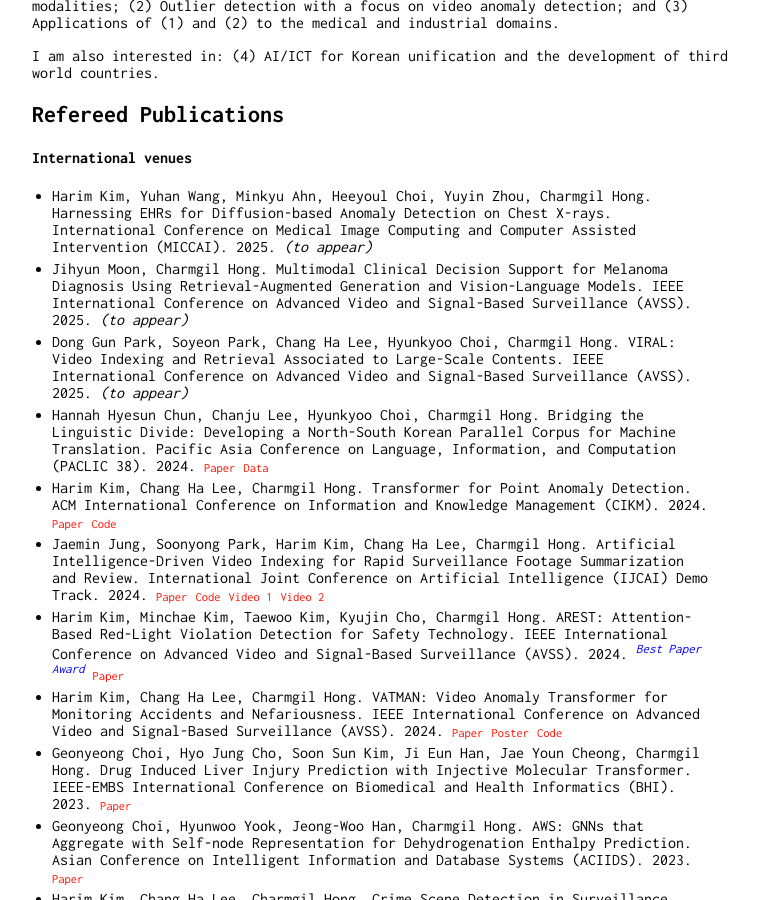
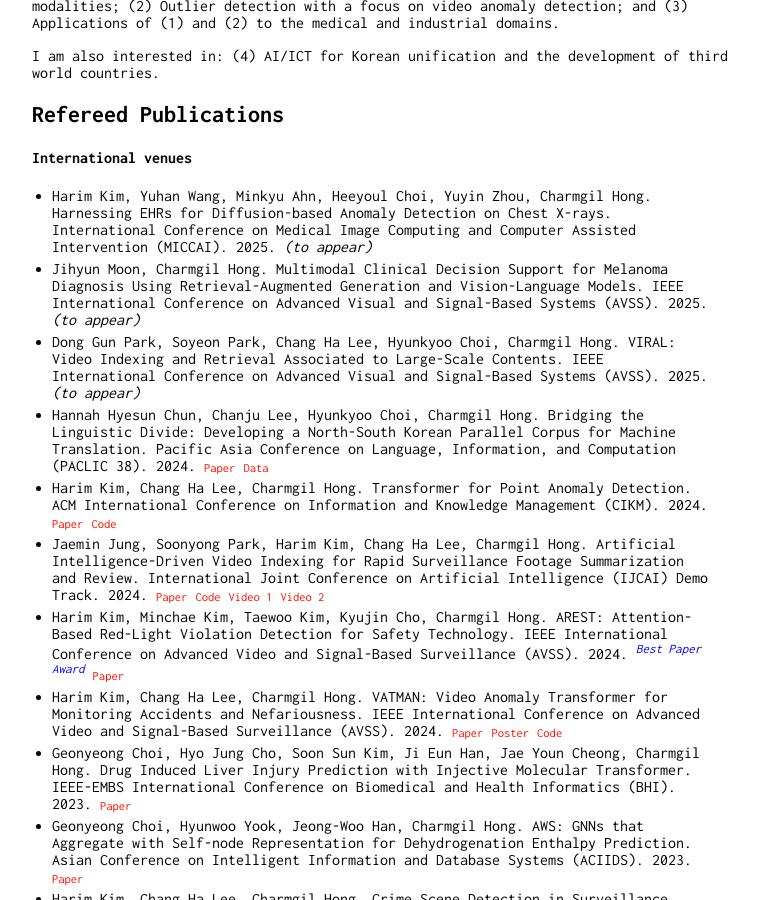
Before and after one commit to charmgil/charmgil.github.io, a Jekyll site: the page built from index.md, in a window 1280 px wide and 900 px high, scrolled down 683 px. Shown: the whole window, without its empty margins (258-1017 px from the left). Built offline with Jekyll 4.4.1, drawn with Linux system fonts in a browser that asks for light colours.

Commit message:
modified:   index.md

```diff
--- a/index.md
+++ b/index.md
@@ -41,8 +41,8 @@ I am also interested in: (4) AI/ICT for Korean unification and the development o
 #### International venues
 
 * Harim Kim, Yuhan Wang, Minkyu Ahn, Heeyoul Choi, Yuyin Zhou, Charmgil Hong. Harnessing EHRs for Diffusion-based Anomaly Detection on Chest X-rays. International Conference on Medical Image Computing and Computer Assisted Intervention (MICCAI). 2025. *(to appear)*
-* Jihyun Moon, Charmgil Hong. Multimodal Clinical Decision Support for Melanoma Diagnosis Using Retrieval-Augmented Generation and Vision-Language Models. IEEE International Conference on Advanced Video and Signal-Based Surveillance (AVSS). 2025.  *(to appear)*
-* Dong Gun Park, Soyeon Park, Chang Ha Lee, Hyunkyoo Choi, Charmgil Hong. VIRAL: Video Indexing and Retrieval Associated to Large-Scale Contents. IEEE International Conference on Advanced Video and Signal-Based Surveillance (AVSS). 2025.  *(to appear)*
+* Jihyun Moon, Charmgil Hong. Multimodal Clinical Decision Support for Melanoma Diagnosis Using Retrieval-Augmented Generation and Vision-Language Models. IEEE International Conference on Advanced Visual and Signal-Based Systems (AVSS). 2025.  *(to appear)*
+* Dong Gun Park, Soyeon Park, Chang Ha Lee, Hyunkyoo Choi, Charmgil Hong. VIRAL: Video Indexing and Retrieval Associated to Large-Scale Contents. IEEE International Conference on Advanced Visual and Signal-Based Systems (AVSS). 2025.  *(to appear)*
 * Hannah Hyesun Chun, Chanju Lee, Hyunkyoo Choi, Charmgil Hong. Bridging the Linguistic Divide: Developing a North-South Korean Parallel Corpus for Machine Translation. Pacific Asia Conference on Language, Information, and Computation (PACLIC 38). 2024. <span class="res">[Paper](https://aclanthology.org/2024.paclic-1.77/){:target="_blank"}</span> <span class="res">[Data](https://github.com/HandongSF/KoreanUnificationParallelCorpus){:target="_blank"}</span>
 * Harim Kim, Chang Ha Lee, Charmgil Hong. Transformer for Point Anomaly Detection. ACM International Conference on Information and Knowledge Management (CIKM). 2024. <span class="res">[Paper](https://dl.acm.org/doi/10.1145/3627673.3679859){:target="_blank"}</span> <span class="res">[Code](https://github.com/nth221/TransPAD){:target="_blank"}</span>
 * Jaemin Jung, Soonyong Park, Harim Kim, Chang Ha Lee, Charmgil Hong. Artificial Intelligence-Driven Video Indexing for Rapid Surveillance Footage Summarization and Review. International Joint Conference on Artificial Intelligence (IJCAI) Demo Track. 2024. <span class="res">[Paper](https://www.ijcai.org/proceedings/2024/1009){:target="_blank"}</span> <span class="res">[Code](https://github.com/nth221/videx){:target="_blank"}</span> <span class="res">[Video 1](https://youtu.be/IaTPpJfmFnQ){:target="_blank"}</span> <span class="res">[Video 2](https://youtu.be/eXMBMsPZQaU){:target="_blank"}</span>
```
